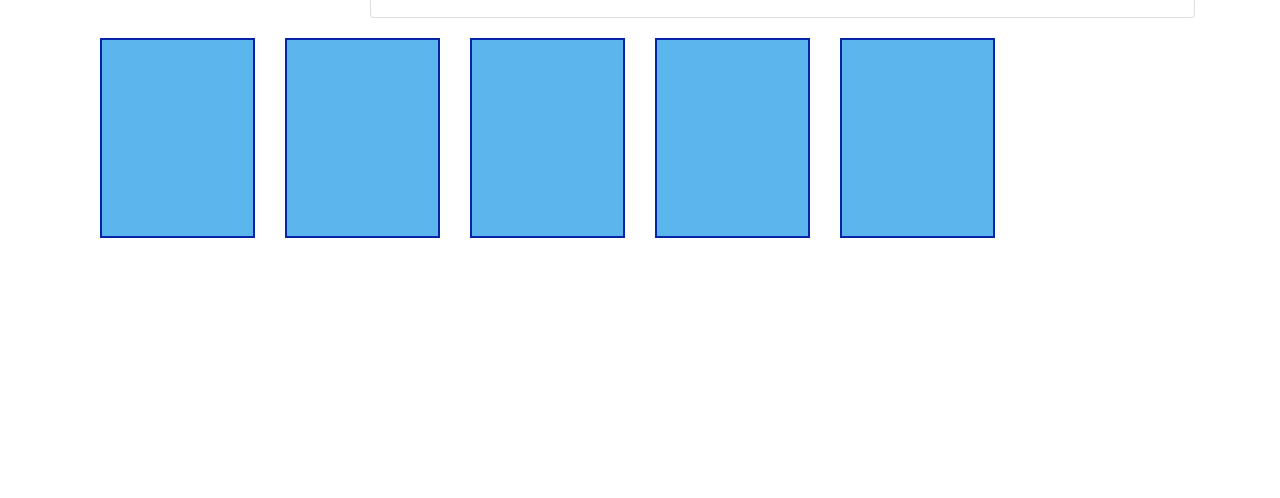
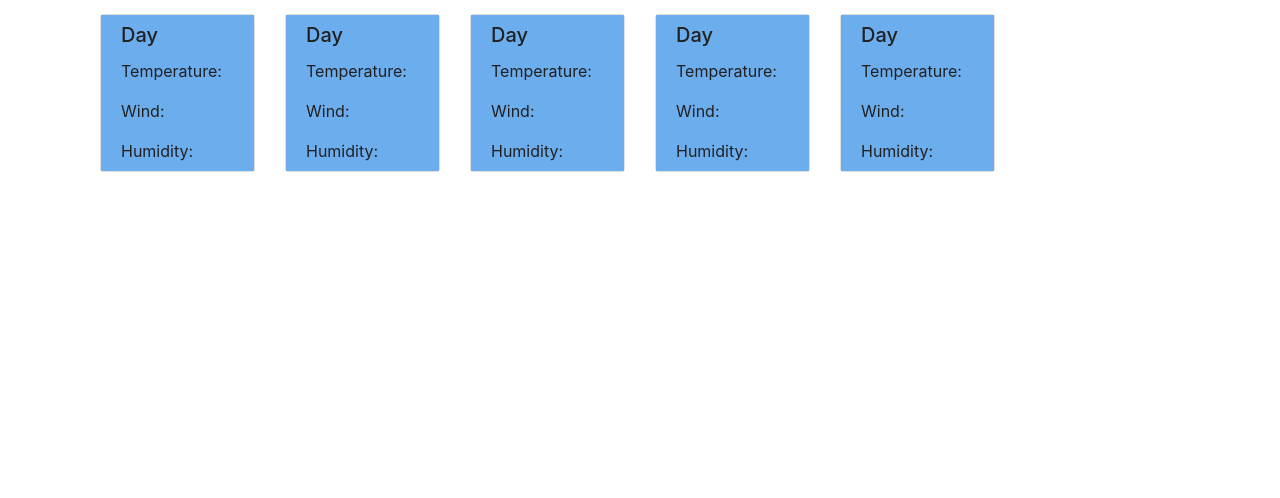
Before and after one commit to jlaceyrogers/jlaceyrogers-server.github.io, a plain HTML site: page index.html in a window 1280 px wide. Shown: the part 302-800 px from the top of the page. Drawn offline with nearby package versions, Linux system fonts and the light colour scheme.

Commit message:
fixed cards andgave them all features needed to work with js file

```diff
--- a/index.html
+++ b/index.html
@@ -41,19 +41,53 @@
         <div class="container">
               <div class="row">
                 <div class="col-md-2">
-              <div class="weather-box" id="day1"></div>
+                  <div class="card" id="card1">
+                    <div class="card-body">
+                      <h5 class="card-title"><span id="day1">Day</span></h5>
+                      <p class="card-text">Temperature: <span id="temp1"></span></p>
+                      <p class="card-text">Wind: <span id="wind1"></span></p>
+                      <p class="card-text">Humidity: <span id="humidity1"></span></p>
+                    </div>
+                  </div>
                 </div>
                 <div class="col-md-2">
-              <div class="weather-box" id="day2"></div>
+                  <div class="card" id="card2">
+                    <div class="card-body">
+                      <h5 class="card-title"><span id="day2">Day</span></h5>
+                      <p class="card-text">Temperature: <span id="temp2"></span></p>
+                      <p class="card-text">Wind: <span id="wind2"></span></p>
+                      <p class="card-text">Humidity: <span id="humidity2"></span></p>
+                    </div>
+                  </div>
                 </div>
                 <div class="col-md-2">
-              <div class="weather-box" id="day3"></div>
+                  <div class="card" id="card3">
+                    <div class="card-body">
+                      <h5 class="card-title"><span id="day3">Day</span></h5>
+                      <p class="card-text">Temperature: <span id="temp3"></span></p>
+                      <p class="card-text">Wind: <span id="wind3"></span></p>
+                      <p class="card-text">Humidity: <span id="humidity3"></span></p>
+                    </div>
+                  </div>
                 </div>
                 <div class="col-md-2">
-              <div class="weather-box" id="day4"></div>
+                  <div class="card" id="card4">
+                    <div class="card-body">
+                      <h5 class="card-title"><span id="day4">Day</span></h5>
+                      <p class="card-text">Temperature: <span id="temp4"></span></p>
+                      <p class="card-text">Wind: <span id="wind4"></span></p>
+                      <p class="card-text">Humidity: <span id="humidity4"></span></p>
+                    </div>
+                  </div>
                 </div>
                 <div class="col-md-2">
-              <div class="weather-box" id="day5"></div>
+                  <div class="card" id="card5">
+                    <div class="card-body">
+                      <h5 class="card-title"><span id="day5">Day</span></h5>
+                      <p class="card-text">Temperature: <span id="temp5"></span></p>
+                      <p class="card-text">Wind: <span id="wind5"></span></p>
+                      <p class="card-text">Humidity: <span id="humidity5"></span></p>
+                    </div>
                   </div>
                 </div>
               </div>
@@ -67,6 +101,5 @@
     </main>
 </body>
 
-
 <script src="main.js" defer></script>
 </html>
--- a/main.js
+++ b/main.js
@@ -44,13 +44,17 @@ async function getWeatherDataCurrent(city){
 
 }
 
-async function getWeatherDataForecast(city){
-  const apiKey = '8730129a02fdec31293217d5a8a9c63a';
-  var apiUrl = `https://api.openweathermap.org/data/2.5/forecast?q=${city}&appid=${apiKey}&units=metric`;
 
-  var request = await fetch(apiUrl);
-  var data = await request.json();
+function updateCards() {
+  const day1 = document.getElementById('day1');
+  const day2 = document.getElementById('day2');
+  const day3 = document.getElementById('day3');
+  const day4 = document.getElementById('day4');
+  const day5 = document.getElementById('day5');
 
-  return data
-
+  submitBTN.addEventListener("click", function() {
+    var searchedCity = searchInput.value;
+    //console.log(searchedCity)
+    var weatherData = getWeatherDataCurrent(searchedCity);
+  });
 }
--- a/style.css
+++ b/style.css
@@ -13,10 +13,12 @@
     background-color: white;
 }
 
-.weather-box {
-    padding: 20px;
-    margin-top: 20px;
-    height: 200px;
-    border: 2px solid #0624a7;
-    background-color: rgb(92, 182, 238);
+.row {
+ margin-top: 20px;
 }
+
+.card-body {
+    padding: 0.5rem 1.25rem;
+    background-color: #6caded;
+    color: rgb(33, 33, 33);
+}
```
Lines whose indentation alone changed are shown as unchanged.
